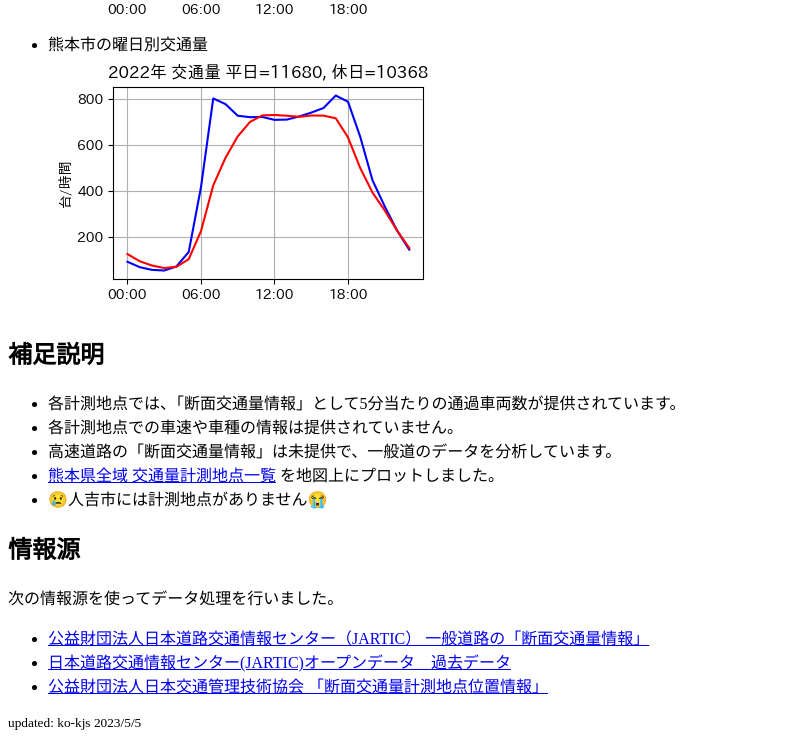
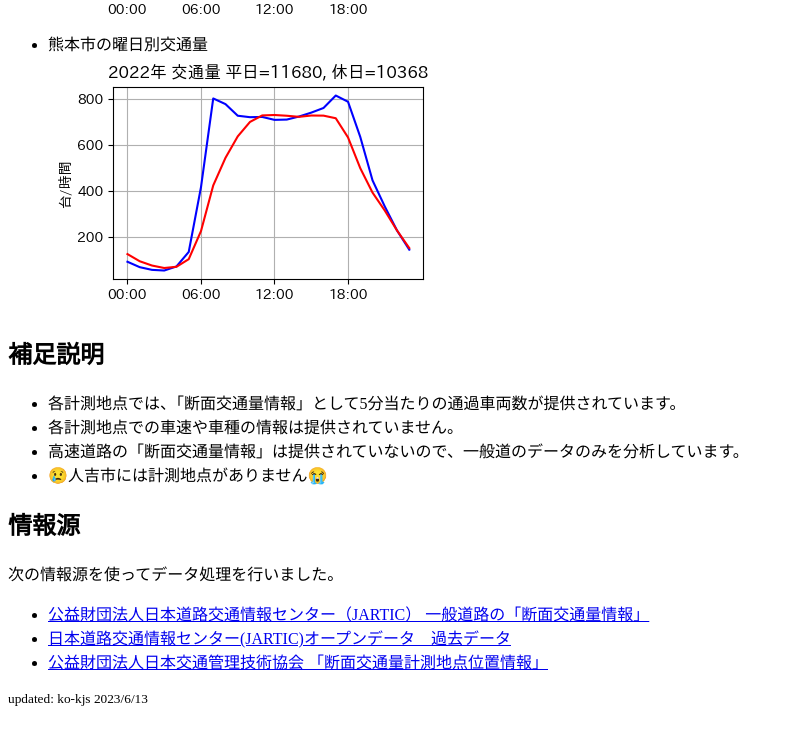
Before and after one commit to ko-kjs/kuma, a plain HTML site: page index.html in a window 1280 px wide. Shown: the part 5846-6585 px from the top of the page, without its empty margins (0-794 px from the left). After the commit the page ends 6561 px from the top, so only its background shows below. Drawn offline with Linux system fonts and the light colour scheme.

Commit message:
updated max_speed and index

```diff
--- a/index.html
+++ b/index.html
@@ -117,8 +117,7 @@
   <ul>
     <li>各計測地点では、「断面交通量情報」として5分当たりの通過車両数が提供されています。</li>
     <li>各計測地点での車速や車種の情報は提供されていません。</li>
-    <li>高速道路の「断面交通量情報」は未提供で、一般道のデータを分析しています。</li>
-    <li><a href="traffic_Kumamoto_Pref.html" target="_blank">熊本県全域 交通量計測地点一覧</a> を地図上にプロットしました。</li>
+    <li>高速道路の「断面交通量情報」は提供されていないので、一般道のデータのみを分析しています。</li>
     <li>😢人吉市には計測地点がありません😭</li>
   </ul>
 
@@ -131,7 +130,7 @@
   </ul>
 
   <footer>
-    <small>updated: ko-kjs 2023/5/5</small>
+    <small>updated: ko-kjs 2023/6/13</small>
   </footer>
 </body>
 </html>
```
